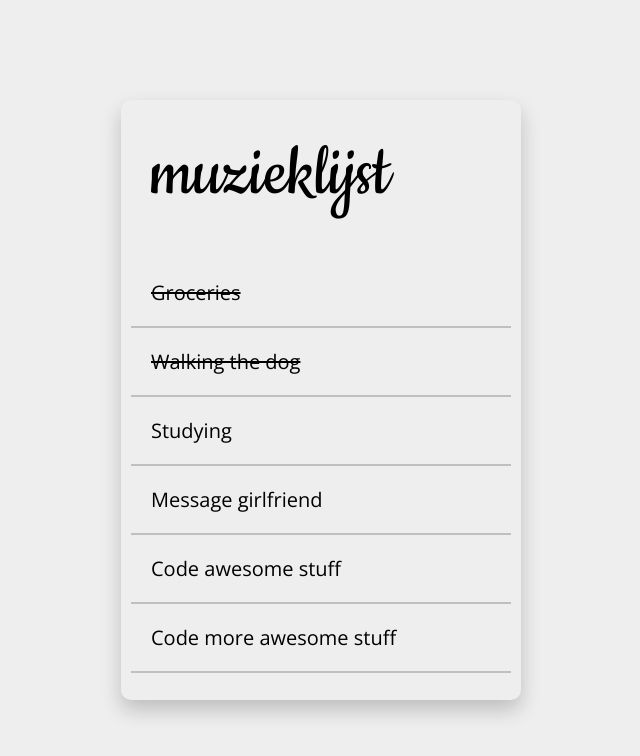
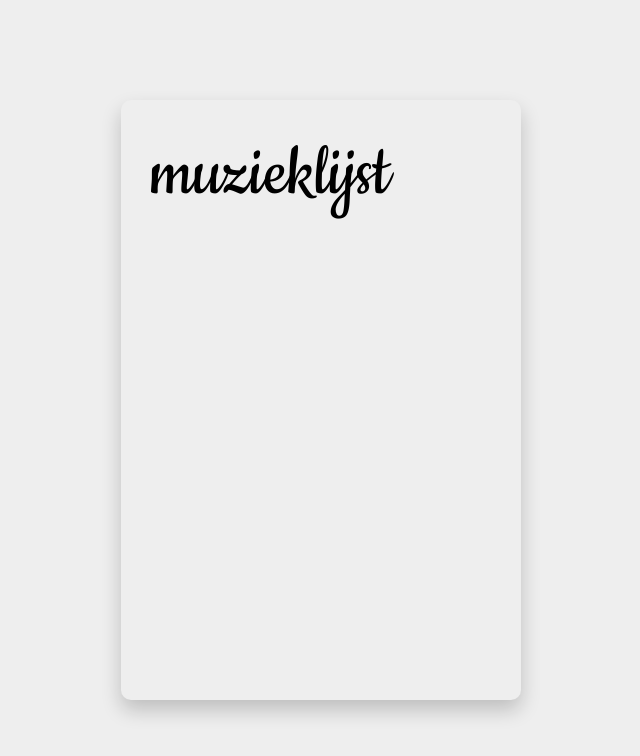
Before and after one commit to SemThijssen/todo, a React (Create React App) app: page / in a window 1280 px wide. Shown: the top 756 px of the page, without its empty margins (319-959 px from the left). Built offline with nearby package versions, Linux system fonts and the light colour scheme.

Commit message:
video1 van les 5 gemaakt

```diff
--- a/src/components/Todo/Todo.js
+++ b/src/components/Todo/Todo.js
@@ -1,54 +1,41 @@
+
+import React from "react";
 import Item from"../Item/Item";
-import "./Todo.css"
-const Todo = () => {
-    const tasks =  [
-        {
-            name:"Groceries",
-            done: true,
-            id: 1},
-            {
-            name:"Walking the dog",
-            done: true,
-            id: 2},
-            {
-            name:"Studying",
-            done: false,
-            id: 3},
-            {
-            name:"Message girlfriend",
-            done: false,
-            id: 4},
-            {
-              name:"Code awesome stuff",
-              done: false,
-              id: 5},
-            {
-              name:"Code more awesome stuff",
-              done: false,
-              id: 6},
+import "./Todo.css";
+
+   class Todo extends React.Component{
+
+    constructor(props){
+        super(props);
+        this.state = {
+            tasks: [1],
+        }
+        this.setState({
+            tasks: this.state.tasks.push(1),
+        })
+    }
 
 
 
+    /*listItems = this.state.tasks.map( task => {
+        return <Item key ={task.id}name={task.name} done={task.done}/>
+    });*/
 
-    ];
-
-
-    let listItems = tasks.map( task => {
-        return <Item key ={task.id}name={task.name} done={task.done}/>
-    });
-
-
-
-    return(
+    render(){
+        return (
             <article className="todo">
                 <header className="todo__header">
                     <h1 className="todo__heading">muzieklijst</h1>
                 </header>
                 <ul className="todo__list">
-       {listItems}
+                   {this.listItems}
                 </ul>
             </article>
                 );
             }
+    }
+
+
+
 
 export default Todo;
```
Also changed, not shown: src/data/tasks.js (added, +36 -0 lines). Lines whose indentation alone changed are shown as unchanged.
